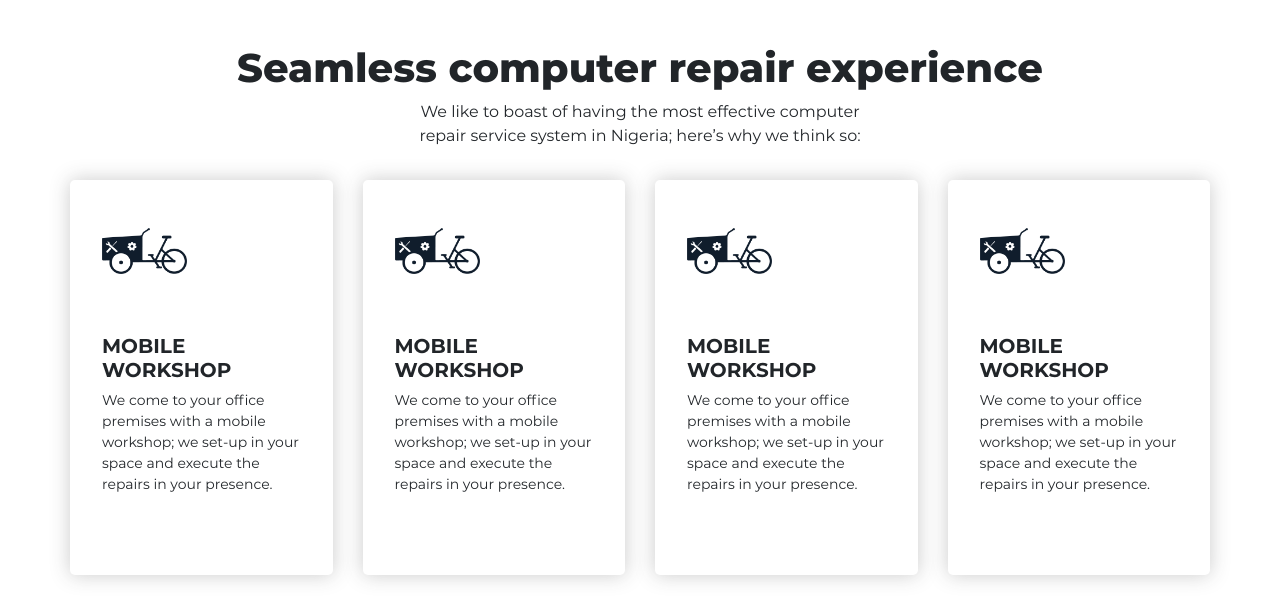
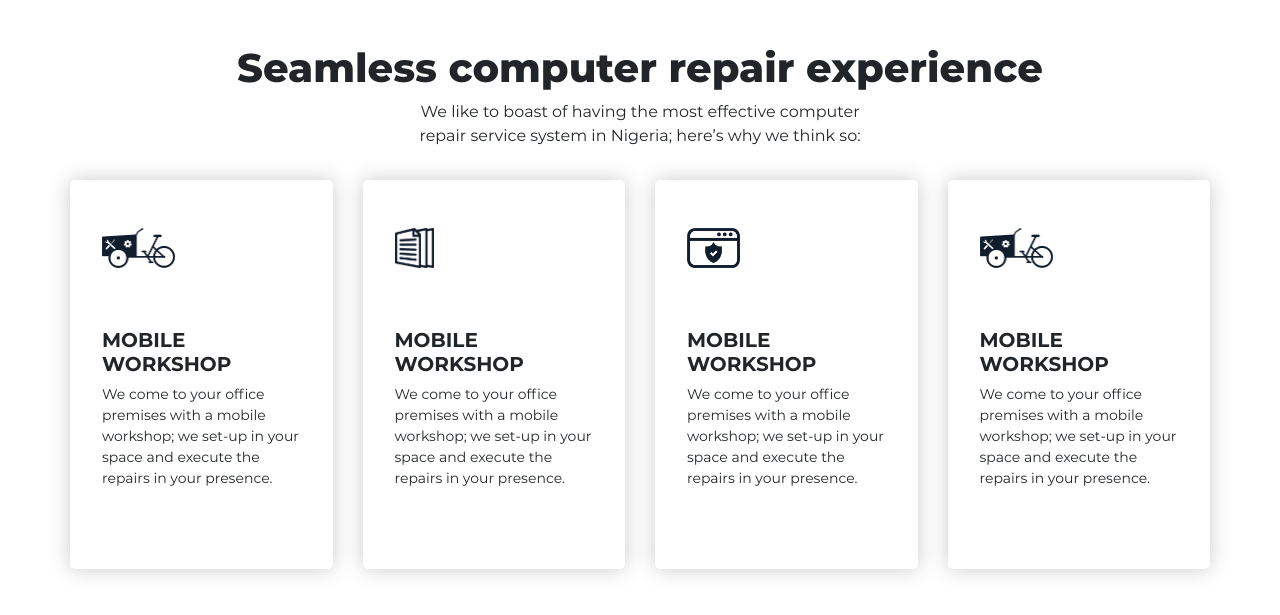
Before and after one commit to aremu-smog/computerdoctor, a PHP site: page /index.html in a window 1280 px wide. Shown: the part 804-1419 px from the top of the page. Run offline with PHP 8.4, Linux system fonts and the light colour scheme.

Commit message:
Make seamless options icon 40px

```diff
--- a/css/style.css
+++ b/css/style.css
@@ -106,7 +106,7 @@ letter-spacing: 1px; }
 	font-size: 14px;
 }
 .seamless .option img{
-	width: 85px;
+	height: 40px !important;
 }
 .chat{
 	padding: 3em 0;
--- a/index.html
+++ b/index.html
@@ -56,7 +56,7 @@
 
 			<div class="col-md-3">
 					<div class="option">
-							<img src="images/cart.png" />
+							<img src="images/documentation.png" />
 						<h5>MOBILE<br/>WORKSHOP</h5>
 						<p>We come to your office premises with a mobile workshop; we set-up in your space and execute the repairs in your presence.</p>
 				</div>
@@ -64,7 +64,7 @@
 
 			<div class="col-md-3">
 					<div class="option">
-							<img src="images/cart.png" />
+							<img src="images/safety.png" />
 						<h5>MOBILE<br/>WORKSHOP</h5>
 						<p>We come to your office premises with a mobile workshop; we set-up in your space and execute the repairs in your presence.</p>
 				</div>
```
